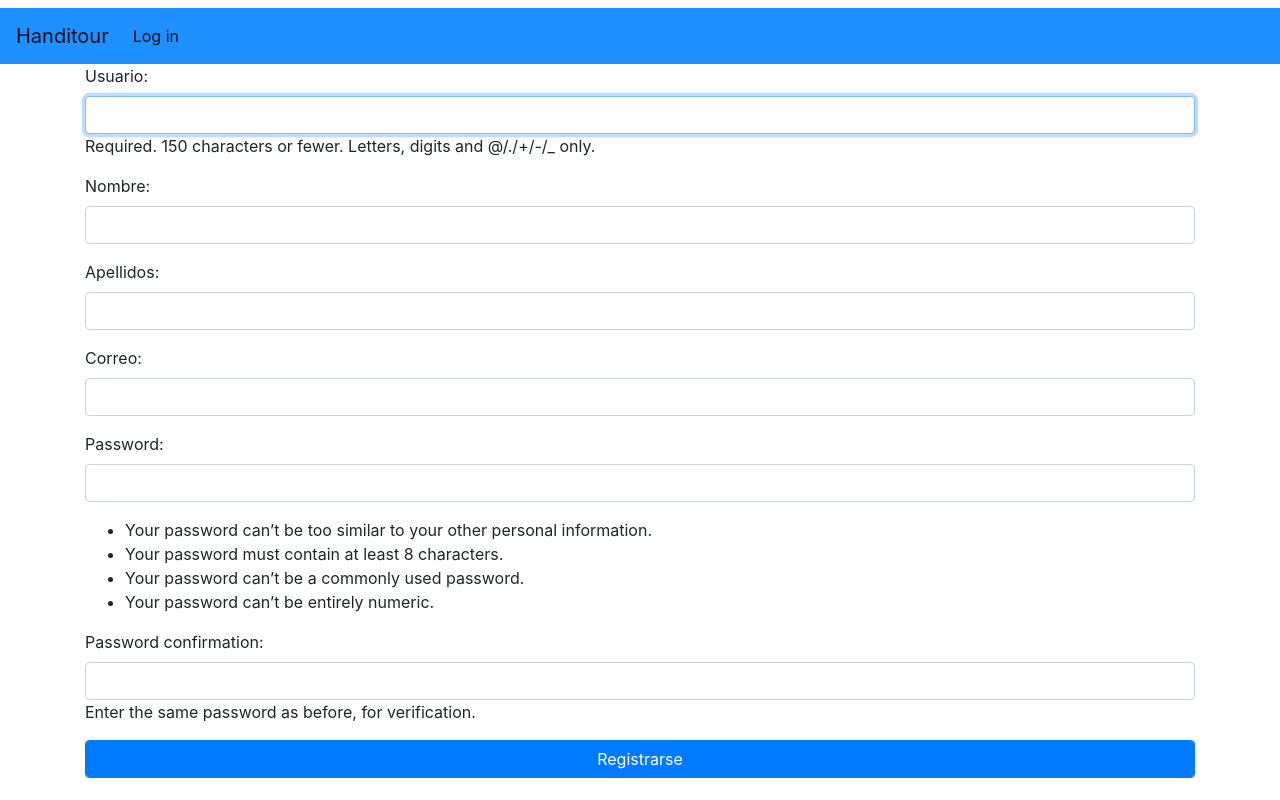
After one commit to ale-gonzalez/TFG, a Django app: page /registro/ in a window 1280 px wide. The commit adds this page. Run offline with Django 3.2, Linux system fonts and the light colour scheme; some libraries are stand-ins or nearby versions.

Commit message:
Registro y login

```diff
--- /dev/null
+++ b/handitour/forms.py
@@ -0,0 +1,23 @@
+from django.forms import ModelForm
+from django import forms
+from django.contrib.auth.models import User
+from django.contrib.auth.forms import UserCreationForm
+
+
+class LoginForm(forms.Form):
+    usuario = forms.CharField(label='Usuario',
+                              widget=forms.TextInput(attrs={'class': 'form-control', 'placeholder': 'Usuario'}))
+    password = forms.CharField(label='Contraseña',
+                               widget=forms.PasswordInput(attrs={'class': 'form-control', 'placeholder': 'Contraseña'}))
+
+
+class AltaForm(UserCreationForm):
+    class Meta:
+        model = User
+        fields = ['username', 'first_name', 'last_name', 'email']
+        labels = {'username': "Usuario", 'first_name': "Nombre", 'last_name': "Apellidos", 'email': "Correo"}
+
+    def __init__(self, *args, **kwargs):
+        super(AltaForm, self).__init__(*args, **kwargs)
+        for field in self.fields:
+            self.fields[field].widget.attrs.update({'class': 'form-control'})
--- /dev/null
+++ b/handitour/templates/altausuario_form.html
@@ -0,0 +1,9 @@
+{% extends "base.html" %}
+{% block title %}Nuevo usuario{% endblock %}
+{% block content %}
+    <form action="." method="POST" enctype="multipart/form-data" id="alta">
+        {% csrf_token %}
+            {{ form.as_p }}
+            <button type="submit" class="btn btn-primary form-control">Registrarse</button>
+    </form>
+{% endblock %}
--- a/handitour/templates/base.html
+++ b/handitour/templates/base.html
@@ -16,7 +16,11 @@
           </button>
           <div class="collapse navbar-collapse" id="navbarNavAltMarkup">
             <div class="navbar-nav">
-              <a class="nav-link active" href="#">Log in <span class="sr-only">(current)</span></a>
+                {% if user.authenticate %}
+                    <a class="nav-link active" href="/logout">Log in <span class="sr-only">(current)</span></a>
+                {% else %}
+                    <a class="nav-link active" href="/login">Log in <span class="sr-only">(current)</span></a>
+                {% endif %}
             </div>
           </div>
         </nav>
--- a/handitour/urls.py
+++ b/handitour/urls.py
@@ -3,4 +3,7 @@ from django.urls import include, path
 from . import views
 urlpatterns = [
     path('inicio/', views.ciudades, name="inicio"),
+    path('login/', views.login_usuario, name="login"),
+    path('logout/', views.logout_usuario, name="logout"),
+    path('registro/', views.alta_usuario, name="registro"),
 ]
--- a/handitour/views.py
+++ b/handitour/views.py
@@ -1,7 +1,45 @@
-from django.shortcuts import render
+from django.shortcuts import render, redirect
 from .models import Ciudad
+from .forms import LoginForm, AltaForm
+from django.contrib.auth import authenticate, login, logout, get_user
+from django.contrib.auth.decorators import login_required
+
 # Create your views here.
 
 def ciudades (request):
     ciudades = Ciudad.objects.all()
     return render(request, "index.html", {"ciudades":ciudades})
+
+
+def login_usuario(request):
+    if request.POST:
+        form = LoginForm(request.POST)
+        username = request.POST['usuario']
+        password = request.POST['password']
+        user = authenticate(request, username=username, password=password)
+        if user is not None:
+            login(request, user)
+            return redirect('/inicio/')
+        else:
+            form = LoginForm()
+            return render(request, "login_form.html", {'form': form})
+    else:
+        form = LoginForm()
+        return render(request, "login_form.html", {'form': form})
+
+@login_required
+def logout_usuario(request):
+    logout(request)
+    return redirect('/login/')
+
+def alta_usuario(request):
+    if request.POST:
+        form = AltaForm(request.POST)
+        if form.is_valid():
+            alta = form.save()
+            return redirect('/login')
+        else:
+            return render(request, "altausuario_form.html", {'form': form})
+    else:
+        form = AltaForm()
+        return render(request, "altausuario_form.html", {'form': form})
```
Also changed, not shown: handitour/templates/login_form.html (added, +13 -0 lines), db.sqlite3, 1 other file.
